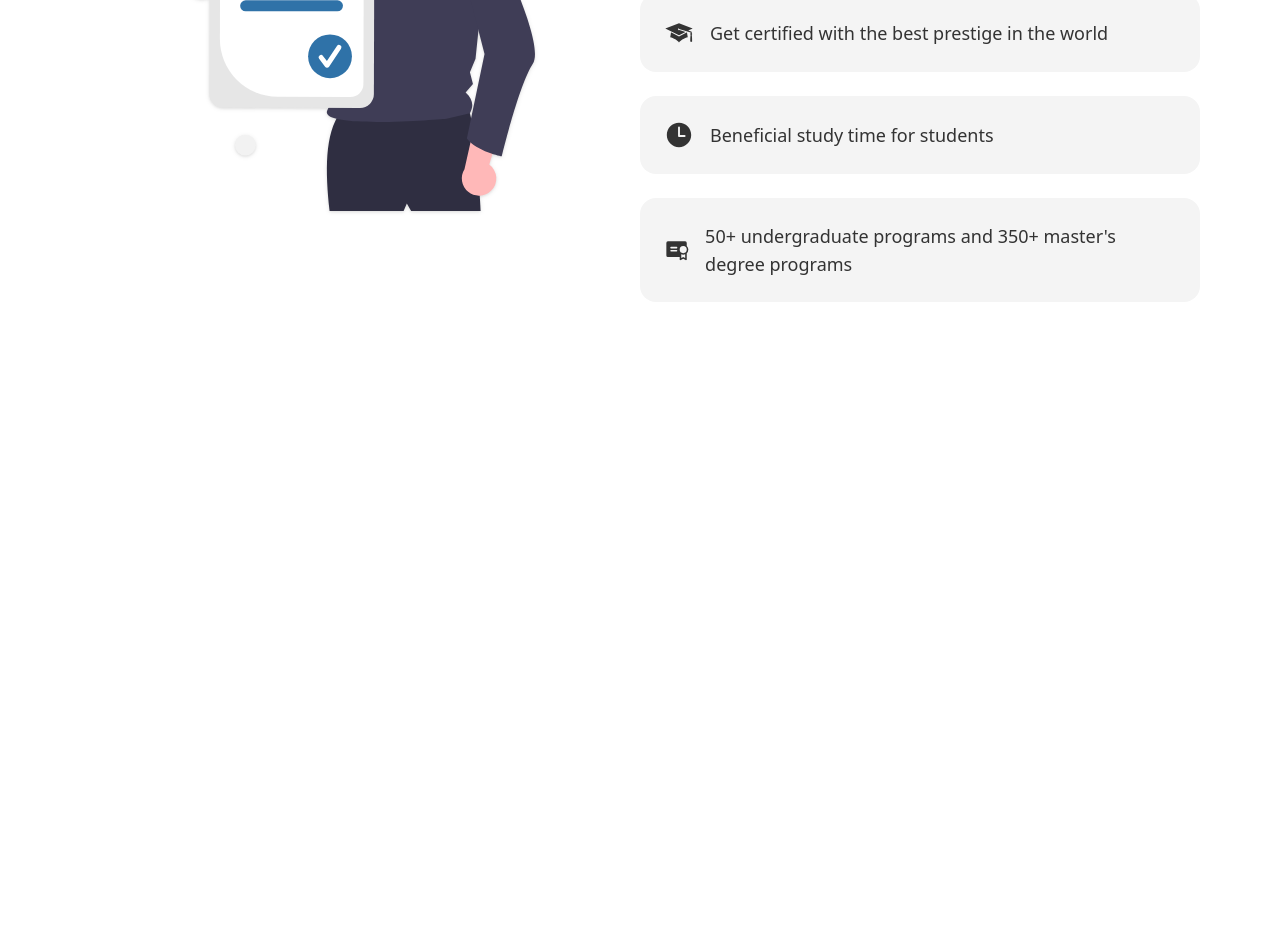
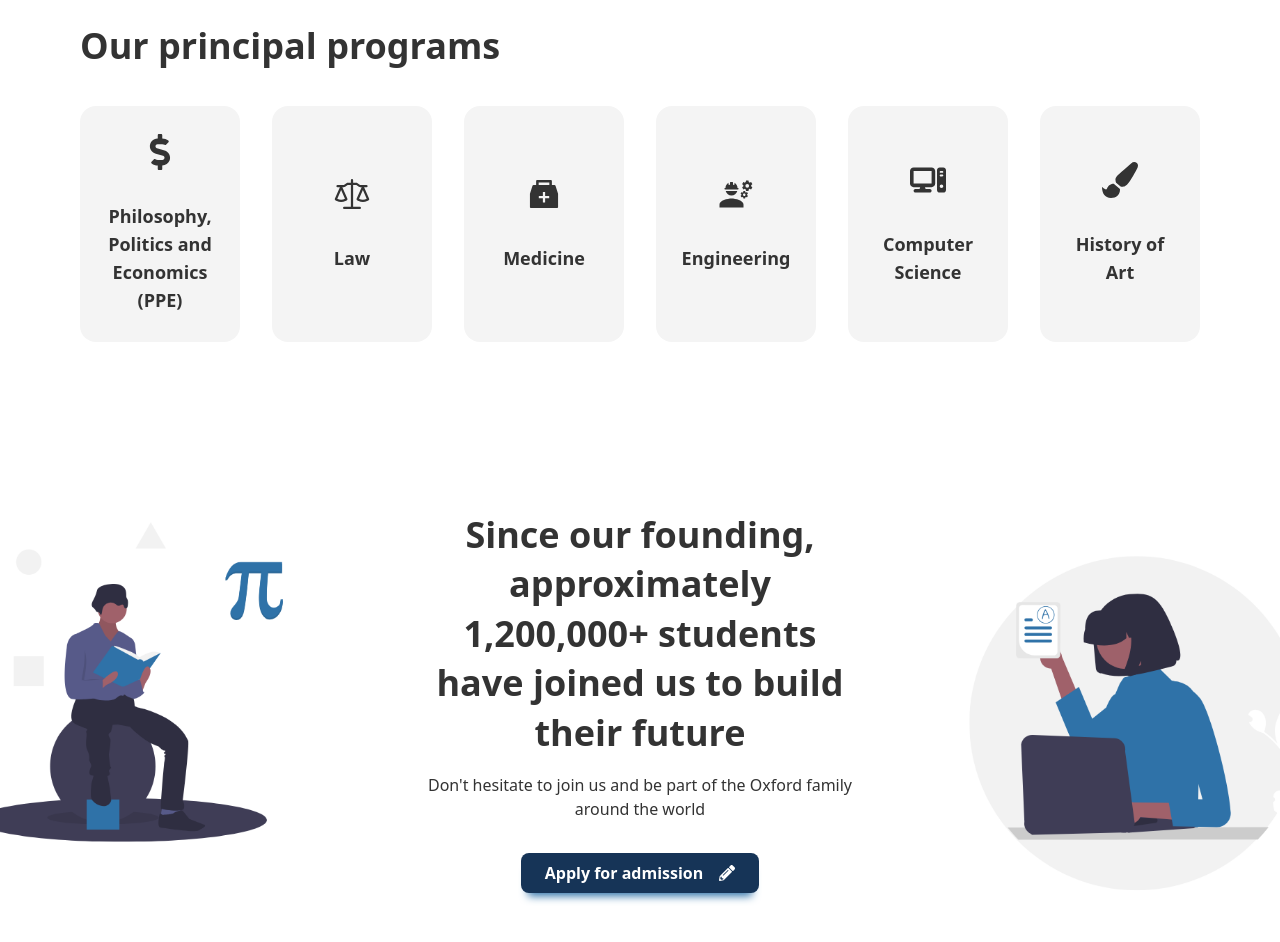
Before and after one commit to SntgRM/Oxford, a React (Vite) app: page / in a window 1280 px wide. Shown: the part 1780-2722 px from the top of the page. Before the commit the page ends 2178 px from the top, so only its background shows below. Built offline with nearby package versions, Linux system fonts and the light colour scheme.

Commit message:
added Admissions section

```diff
--- a/src/App.jsx
+++ b/src/App.jsx
@@ -1,13 +1,17 @@
 import Hero from './components/Hero/Hero';
+import Banner from './components/Banner/Banner';
 import Programs from './components/Programs/Programs';
-import Banner from './components/Banner/Banner';
+import Admissions from './components/Admissions/Admissions';
+import Footer from './components/Footer/Footer';
 
 const App = () => {
   return (
     <main className="overflow-x-hidden bg-white text-dark">
       <Hero />
+      <Banner />
       <Programs />
-      <Banner />
+      <Admissions />
+      <Footer />
     </main>
   );
 };
--- /dev/null
+++ b/src/components/Admissions/Admissions.jsx
@@ -0,0 +1,45 @@
+import { FaPencilAlt } from "react-icons/fa";
+import AdmissionBg from "../../assets/admission-bg.png";
+import { motion } from "framer-motion";
+
+const bgStyle = {
+    backgroundImage: `url(${AdmissionBg})`,
+    backgroundSize: "cover",
+    backgroundPosition: "center",
+    backgroundRepeat: "no-repeat",
+}
+
+const Admissions = () => {
+  return (
+        <section className="bg-[#f7f7f7]">
+            <motion.div
+            initial={{ opacity: 0 }}
+            whileInView={{ opacity: 1 }}
+            style={bgStyle} className="container py-24 md:py-28">
+
+                <motion.div
+                initial={{ opacity: 0, scale: 0.5 }}
+                whileInView={{ opacity: 1, scale: 1 }}
+                transition={{ duration: 0.6, ease: "easeInOut" }}
+                className="flex flex-col justify-center">
+                    <div className="text-center space-y-4 lg:max-w-[430px] mx-auto">
+                        <h1 className="text-4xl font-bold !leading-snug">
+                            Since our founding, approximately 1,200,000+ students have joined us to build their future
+                        </h1>
+                        <p>
+                            Don&apos;t hesitate to join us and be part of the Oxford family around the world
+                        </p>
+                        <a href="" className="primary-btn !mt-8 inline-flex items-center gap-4 group">
+                            Apply for admission
+                            <FaPencilAlt className="group-hover:animate-bounce group-hover:text-lg duration-200" />
+                        </a>
+                    </div>
+               </motion.div>
+            </motion.div>
+
+
+        </section>
+    );
+};
+
+export default Admissions;
```
